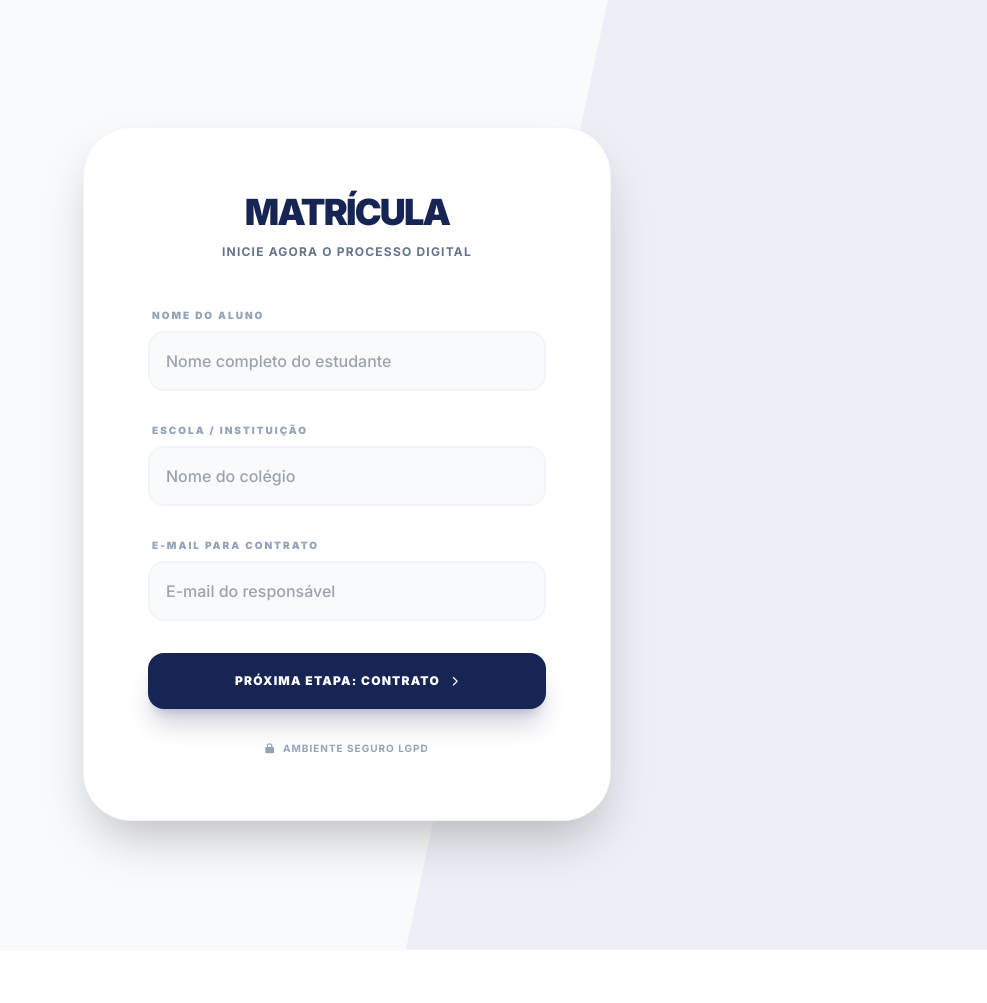
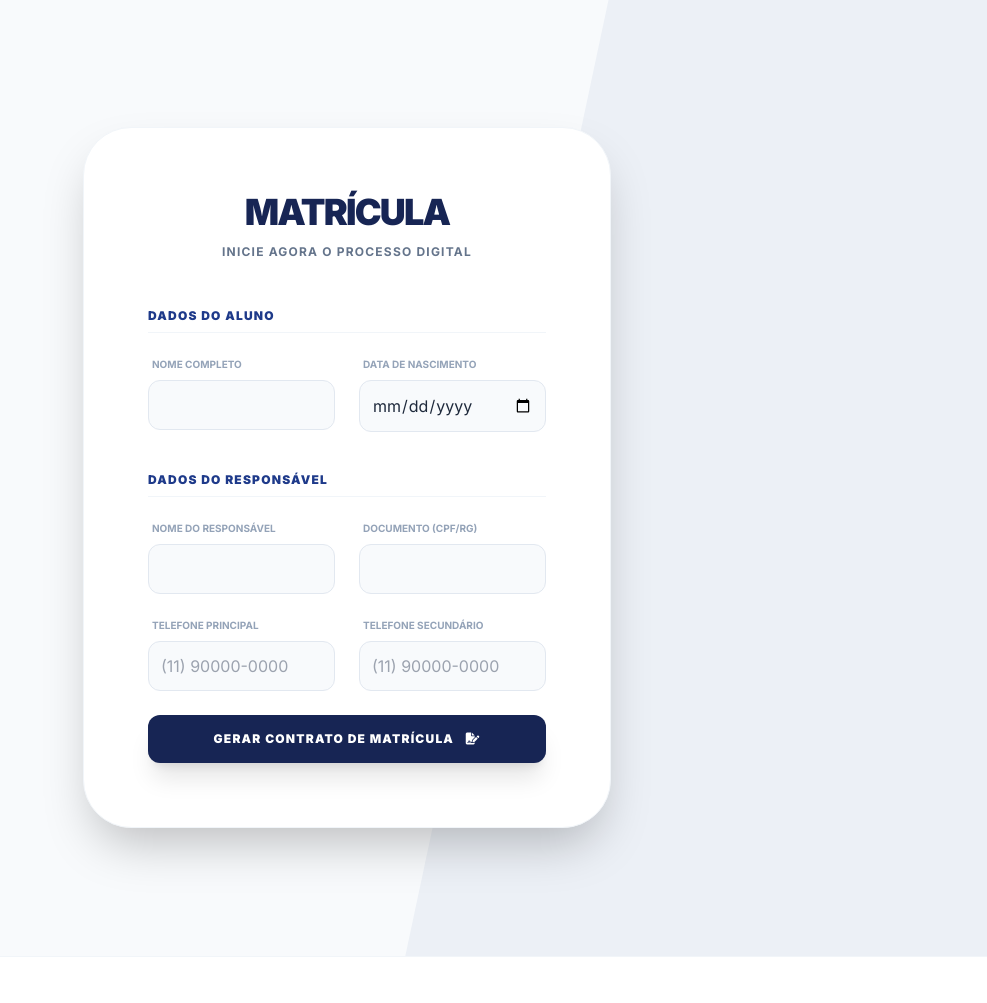
Before and after one commit to jr-xavier/sistema_transito, a Django app: page / in a window 1280 px wide. Shown: the part 1532-2535 px from the top of the page, without its empty margins (293-1280 px from the left). Run offline with Django 5.2, Linux system fonts and the light colour scheme; some libraries are stand-ins or nearby versions.

Commit message:
Adicionando campos de matrícula e tela de contrato

```diff
--- a/escola/templates/escola/index.html
+++ b/escola/templates/escola/index.html
@@ -246,52 +246,110 @@
             </p>
           </div>
 
-          <form class="space-y-8">
-            <div class="space-y-2">
+          <form
+            action="{% url 'processar_matricula' %}"
+            method="POST"
+            class="space-y-6"
+          >
+            {% csrf_token %}
+            <div class="grid grid-cols-1 md:grid-cols-2 gap-6">
+              <div class="md:col-span-2 border-b border-slate-100 pb-2">
+                <h3
+                  class="text-xs font-black text-blue-900 uppercase tracking-widest"
+                >
+                  Dados do Aluno
+                </h3>
+              </div>
+              <div class="md:col-span-1">
                 <label
-                class="block text-[10px] font-black text-slate-400 uppercase tracking-[0.2em] ml-1"
-                >Nome do Aluno</label
+                  class="block text-[10px] font-bold text-slate-400 uppercase mb-2 ml-1"
+                  >Nome Completo</label
                 >
                 <input
                   type="text"
-                class="w-full bg-slate-50 border-2 border-slate-100 rounded-2xl p-4 focus:border-yellow-500 focus:bg-white outline-none transition-all font-medium"
-                placeholder="Nome completo do estudante"
+                  name="nome_aluno"
+                  required
+                  class="w-full bg-slate-50 border border-slate-200 rounded-xl p-3 focus:border-blue-500 outline-none transition-all"
                 />
               </div>
-            <div class="space-y-2">
+              <div class="md:col-span-1">
                 <label
-                class="block text-[10px] font-black text-slate-400 uppercase tracking-[0.2em] ml-1"
-                >Escola / Instituição</label
+                  class="block text-[10px] font-bold text-slate-400 uppercase mb-2 ml-1"
+                  >Data de Nascimento</label
+                >
+                <input
+                  type="date"
+                  name="data_nascimento"
+                  required
+                  class="w-full bg-slate-50 border border-slate-200 rounded-xl p-3 focus:border-blue-500 outline-none transition-all"
+                />
+              </div>
+
+              <div class="md:col-span-2 border-b border-slate-100 pb-2 mt-4">
+                <h3
+                  class="text-xs font-black text-blue-900 uppercase tracking-widest"
+                >
+                  Dados do Responsável
+                </h3>
+              </div>
+              <div class="md:col-span-1">
+                <label
+                  class="block text-[10px] font-bold text-slate-400 uppercase mb-2 ml-1"
+                  >Nome do Responsável</label
                 >
                 <input
                   type="text"
-                class="w-full bg-slate-50 border-2 border-slate-100 rounded-2xl p-4 focus:border-yellow-500 focus:bg-white outline-none transition-all font-medium"
-                placeholder="Nome do colégio"
+                  name="nome_responsavel"
+                  required
+                  class="w-full bg-slate-50 border border-slate-200 rounded-xl p-3 focus:border-blue-500 outline-none transition-all"
                 />
               </div>
-            <div class="space-y-2">
+              <div class="md:col-span-1">
                 <label
-                class="block text-[10px] font-black text-slate-400 uppercase tracking-[0.2em] ml-1"
-                >E-mail para Contrato</label
+                  class="block text-[10px] font-bold text-slate-400 uppercase mb-2 ml-1"
+                  >Documento (CPF/RG)</label
                 >
                 <input
-                type="email"
-                class="w-full bg-slate-50 border-2 border-slate-100 rounded-2xl p-4 focus:border-yellow-500 focus:bg-white outline-none transition-all font-medium"
-                placeholder="E-mail do responsável"
+                  type="text"
+                  name="documento"
+                  required
+                  class="w-full bg-slate-50 border border-slate-200 rounded-xl p-3 focus:border-blue-500 outline-none transition-all"
                 />
               </div>
+              <div class="md:col-span-1">
+                <label
+                  class="block text-[10px] font-bold text-slate-400 uppercase mb-2 ml-1"
+                  >Telefone Principal</label
+                >
+                <input
+                  type="tel"
+                  name="telefone_1"
+                  required
+                  class="w-full bg-slate-50 border border-slate-200 rounded-xl p-3 focus:border-blue-500 outline-none transition-all"
+                  placeholder="(11) 90000-0000"
+                />
+              </div>
+              <div class="md:col-span-1">
+                <label
+                  class="block text-[10px] font-bold text-slate-400 uppercase mb-2 ml-1"
+                  >Telefone Secundário</label
+                >
+                <input
+                  type="tel"
+                  name="telefone_2"
+                  class="w-full bg-slate-50 border border-slate-200 rounded-xl p-3 focus:border-blue-500 outline-none transition-all"
+                  placeholder="(11) 90000-0000"
+                />
+              </div>
+            </div>
+
             <button
               type="submit"
-              class="w-full py-5 bg-blue-950 text-white font-black rounded-2xl hover:bg-blue-800 transition-all shadow-xl shadow-blue-950/20 uppercase tracking-widest text-xs mt-6"
+              class="w-full py-4 bg-blue-950 text-white font-black rounded-xl hover:bg-blue-800 transition-all shadow-xl uppercase tracking-widest text-xs mt-6"
             >
-              Próxima Etapa: Contrato
-              <i class="fas fa-chevron-right ml-2 text-[10px]"></i>
+              Gerar Contrato de Matrícula
+              <i class="fas fa-file-signature ml-2"></i>
             </button>
-            <div
-              class="flex items-center justify-center gap-2 text-[10px] text-slate-400 font-bold uppercase tracking-widest"
-            >
-              <i class="fas fa-lock"></i> Ambiente Seguro LGPD
-            </div>
           </form>
         </div>
       </div>
```
Lines whose indentation alone changed are shown as unchanged.
